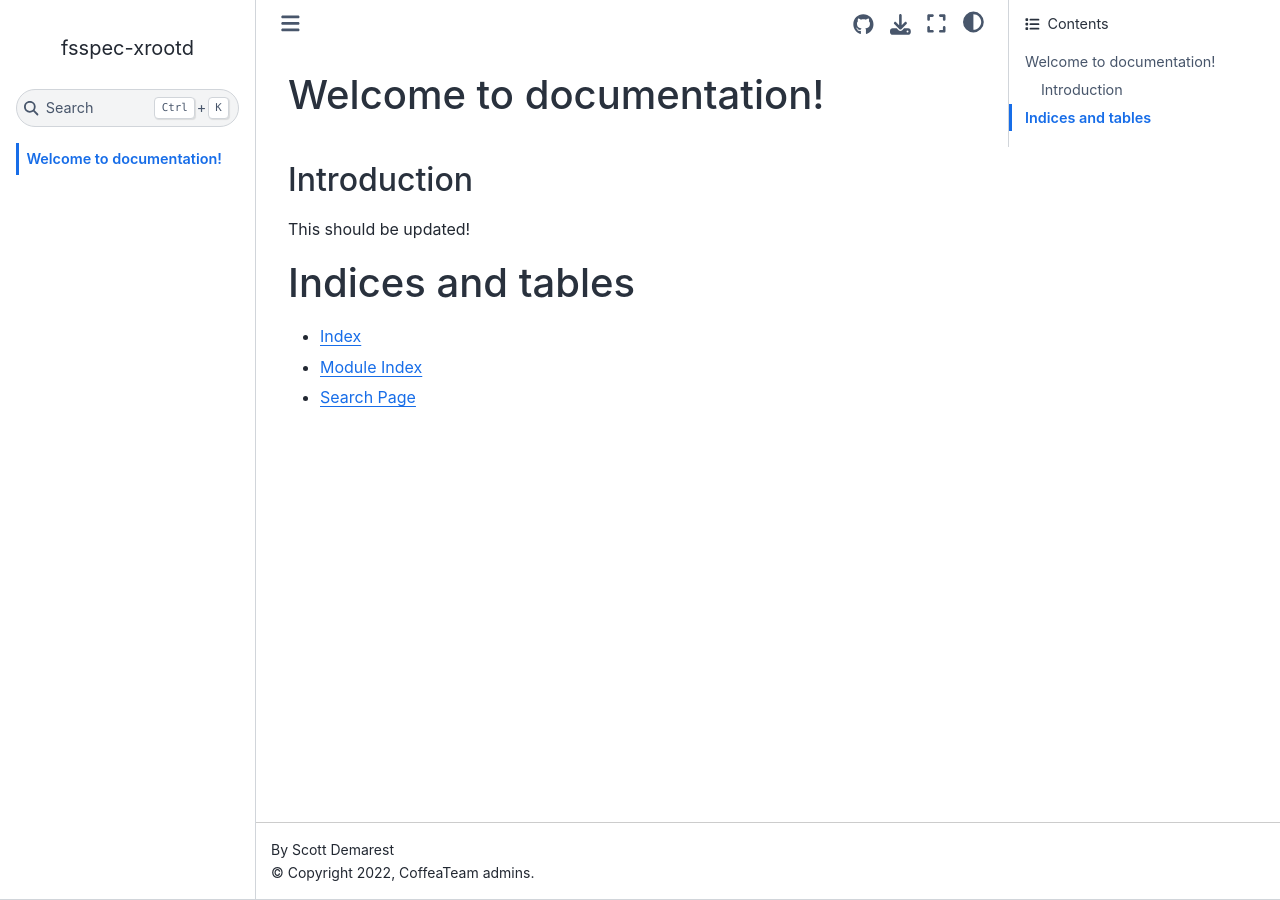
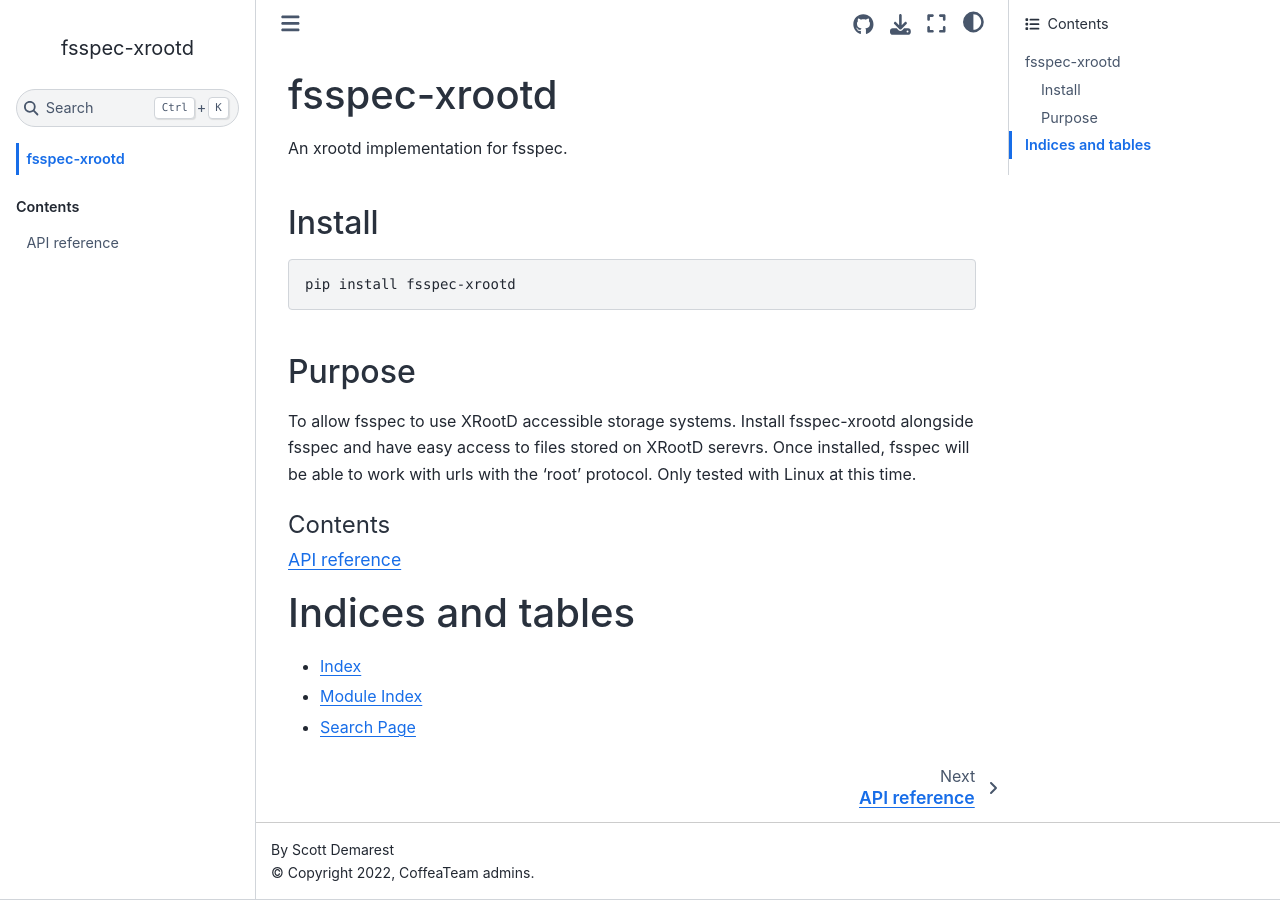
Before and after one commit to CoffeaTeam/fsspec-xrootd, a Sphinx documentation site: the page built from docs/index.rst, in a window 1280 px wide. Built offline with Sphinx 7.4.7 and the Sphinx Book theme 1.1.4, drawn with Linux system fonts in a browser that asks for light colours.

Commit message:
Make docs actually enumerate the module classes (#16)
Co-authored-by: ScottDemarest <38106816+ScottDemarest@users.noreply.github.com>

```diff
--- a/docs/index.rst
+++ b/docs/index.rst
@@ -1,20 +1,28 @@
 
-Welcome to documentation!
-=========================
+fsspec-xrootd
+=============
 
+An xrootd implementation for fsspec.
 
-Introduction
-------------
+Install
+-------
 
-This should be updated!
+.. code:: bash
+
+    pip install fsspec-xrootd
+
+Purpose
+-------
+
+To allow fsspec to use XRootD accessible storage systems. Install fsspec-xrootd alongside fsspec and have easy access to files stored on XRootD serevrs. Once installed, fsspec will be able to work with urls with the 'root' protocol. Only tested with Linux at this time.
 
 .. toctree::
-   :maxdepth: 2
+   :maxdepth: 3
    :titlesonly:
    :caption: Contents
    :glob:
 
-
+   reference
 
 Indices and tables
 ==================
--- /dev/null
+++ b/docs/reference.rst
@@ -0,0 +1,10 @@
+API reference
+=============
+
+Module contents
+---------------
+
+.. automodule:: fsspec_xrootd
+   :members:
+   :inherited-members:
+   :show-inheritance:
```
Also changed, not shown: src/fsspec_xrootd/__init__.py (+4 -3 lines).
